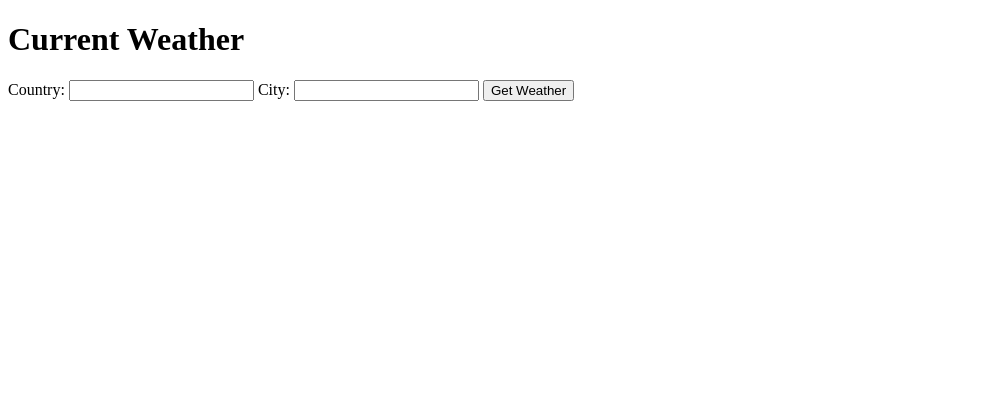
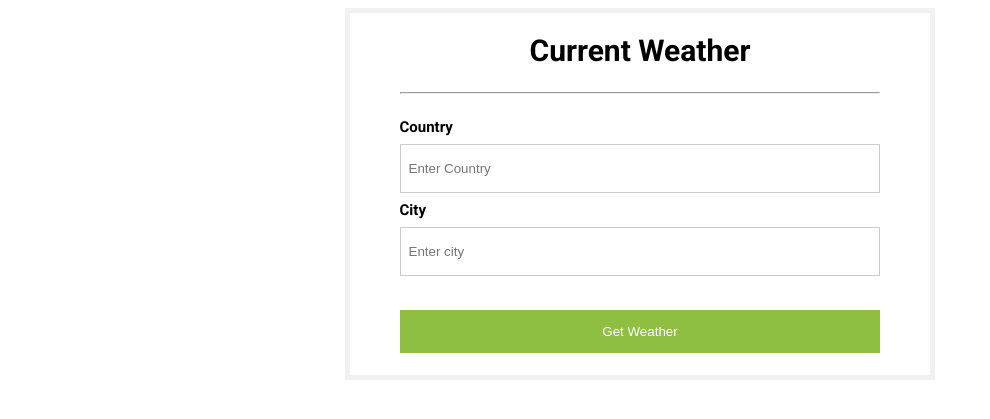
Before and after one commit to bradatkinson96/Flask-Weather, a Flask app: page /current_weather in a window 1280 px wide. Shown: the top 419 px of the page, without its empty margins (0-990 px from the left). Run offline with Flask 2, Linux system fonts and the light colour scheme.

Commit message:
It works css'd

```diff
--- a/weather_app/app/templates/current_weather.html
+++ b/weather_app/app/templates/current_weather.html
@@ -1,16 +1,81 @@
 <!doctype html>
 <html lang="en">
+</head>
 <head>
-    <meta charset="utf-8">
-    <meta name="viewport" content="width=device-width, initial-scale=1">
-    <title>Current Weather</title>
-  </head>
+  <title>Brad Weather</title>
+  <link href="https://fonts.googleapis.com/css?family=Roboto:300,400,500,700" rel="stylesheet">
+  <style>
+    html, body {
+    display: flex;
+    justify-content: center;
+    font-family: Roboto, Arial, sans-serif;
+    font-size: 15px;
+    }
+    form {
+    border: 5px solid #f1f1f1;
+    }
+    input[type=text], input[type=password] {
+    width: 100%;
+    padding: 16px 8px;
+    margin: 8px 0;
+    display: inline-block;
+    border: 1px solid #ccc;
+    box-sizing: border-box;
+    }
+    button {
+    background-color: #8ebf42;
+    color: white;
+    padding: 14px 0;
+    margin: 10px 0;
+    border: none;
+    cursor: grabbing;
+    width: 100%;
+    }
+    h1 {
+    text-align:center;
+    font-size:18;
+    }
+    button:hover {
+    opacity: 0.8;
+    }
+    .formcontainer {
+    text-align: left;
+    margin: 24px 50px 12px;
+    }
+    .container {
+    padding: 16px 0;
+    text-align:left;
+    }
+    span.psw {
+    float: right;
+    padding-top: 0;
+    padding-right: 15px;
+    }
+    /* Change styles for span on extra small screens */
+    @media screen and (max-width: 300px) {
+    span.psw {
+    display: block;
+    float: none;
+    }}
+  </style>
 <body>
+  <form method="post">
     <h1>Current Weather</h1>
-    <form method="post">
-      Country: <input type="text" name="country" required>
-      City: <input type="text" name="city" required>
+    <div class="formcontainer">
+    <hr/>
+    <div class="container">
+      <label for="Country"><strong>Country</strong></label>
+      <input type="text" placeholder="Enter Country" name="country" required>
+      <label for="city"><strong>City</strong></label>
+      <input type="text" placeholder="Enter city" name="city" required>
+    </div>
     <button type="submit">Get Weather</button>
+    <!-- <div class="container" style="background-color: #eee">
+      <label style="padding-left: 15px">
+      <input type="checkbox"  checked="checked" name="remember"> Remember me
+      </label> -->
+      <!-- <span class="psw"><a href="#"> Forgot password?</a></span> -->
+    <!-- </div> -->
   </form>
     {% if city %}
     <p>The current weather in {{ city }} is {{ celcius }}°C and {{ sky }} with a humidity of {{ humidity }}%.</p>
```
Also changed, not shown: weather_app/app/templates/home.html (line endings or trailing spaces), 1 other file. Lines whose indentation alone changed are shown as unchanged.
